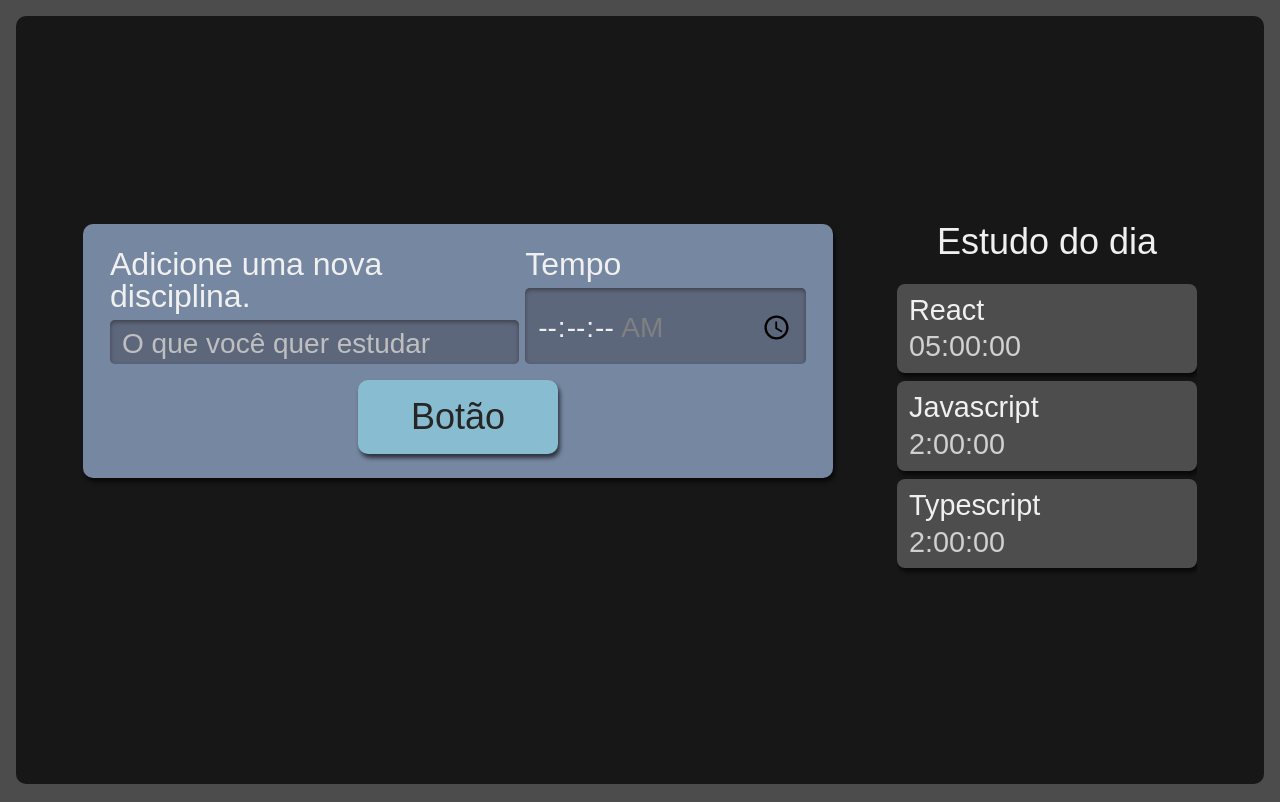
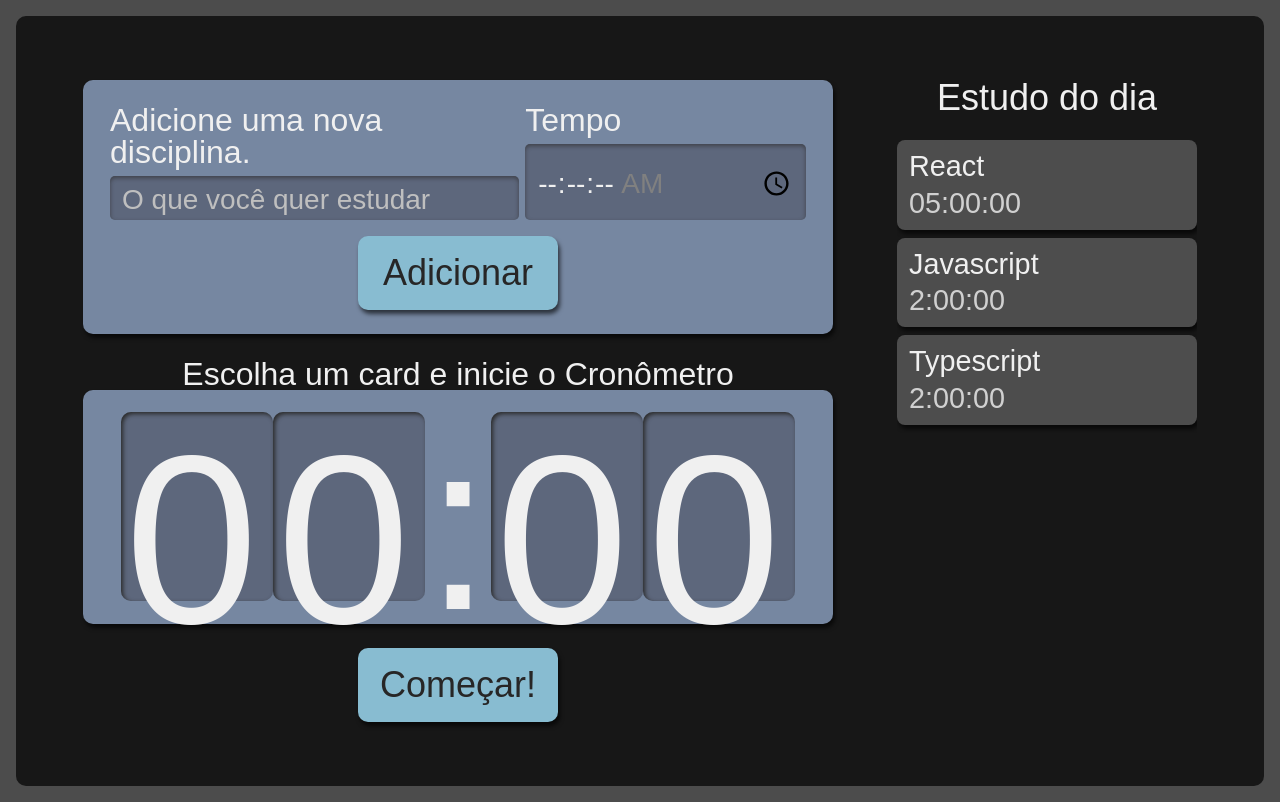
Before and after one commit to Icaro-AS/plano-estudos, a React (Create React App) app: page / in a window 1280 px wide. Built offline with nearby package versions, Linux system fonts and the light colour scheme.

Commit message:
Refatorando com props e criando cronometro

```diff
--- a/src/components/Botao/index.tsx
+++ b/src/components/Botao/index.tsx
@@ -1,11 +1,11 @@
 import React from 'react';
 import style from './Botao.module.scss';
 
-class Botao extends React.Component{
+class Botao extends React.Component<{children: string}>{
     render(){
         return(
             <button className={style.botao}>
-                Botão
+                {this.props.children}
             </button>
         )
 
--- /dev/null
+++ b/src/components/Cronometro/Cronometro.module.scss
@@ -0,0 +1,59 @@
+.cronometro {
+    display: flex;
+    flex-direction: column;
+    align-items: center;
+    grid-area: cronometro;
+
+    .relogioWrapper {
+      align-items: center;
+      background-color: #7687A1;
+      border-radius: 10px;
+      box-shadow: 2px 4px 4px #0000009F;
+      box-sizing: border-box;
+      display: flex;
+      font-size: 5rem;
+      justify-content: center;
+      margin-bottom: 24px;
+      padding: 16px 12px;
+      width: 100%;
+    }
+
+    .titulo {
+      font-size: 2rem;
+    }
+
+    button {
+      background-color: #88bcd1;
+      border-radius: 10px;
+      box-shadow: 2px 4px 4px #0000009F;
+      color: #272626;
+      cursor: pointer;
+      font-size: 1.25rem;
+      padding: 16px;
+      width: 150px;
+
+      &:active {
+        background-color: #7CA6B7;
+        box-shadow: 2px 2px 4px #0000009F inset;
+        cursor: auto;
+      }
+    }
+
+    @media screen and (min-width:1280px) {
+
+      .relogioWrapper{
+        font-size: 15rem;
+      }
+
+      p {
+        font-size: 2rem;
+      }
+
+      button {
+        grid-column-start: span 2;
+        justify-self: center;
+        width: 200px;
+        font-size: 2.25rem;
+      }
+    }
+  }
--- /dev/null
+++ b/src/components/Cronometro/Relogio/Relogio.module.scss
@@ -0,0 +1,21 @@
+.relogioNumero {
+    background-color: #5D677C;
+    box-shadow: 2px 2px 4px #2B2B2B inset;
+    height: 3.6rem;
+    width: 3rem;
+    padding: 8px 4px;
+    border-radius: 10px;
+
+    @media screen and (min-width:1280px) {
+      height: 10.8rem;
+      width: 9rem;
+    }
+  }
+
+  .relogioDivisao {
+    height: 4.2rem;
+
+    @media screen and (min-width:1280px) {
+      height: 12.6rem;
+    }
+  }
--- /dev/null
+++ b/src/components/Cronometro/Relogio/index.tsx
@@ -0,0 +1,13 @@
+import style from './Relogio.module.scss';
+
+export default function Relogio() {
+  return (
+    <>
+      <span className={style.relogioNumero}>0</span>
+      <span className={style.relogioNumero}>0</span>
+      <span className={style.relogioDivisao}>:</span>
+      <span className={style.relogioNumero}>0</span>
+      <span className={style.relogioNumero}>0</span>
+    </>
+  )
+}
--- /dev/null
+++ b/src/components/Cronometro/index.tsx
@@ -0,0 +1,17 @@
+import Botao from "../Botao";
+import Relogio from "./Relogio";
+import style from './Cronometro.module.scss';
+
+export default function Cronometro() {
+  return (
+    <div className={style.cronometro}>
+      <p className={style.titulo}>Escolha um card e inicie o Cronômetro</p>
+      <div className={style.relogioWrapper}>
+        <Relogio />
+      </div>
+      <Botao>
+        Começar!
+      </Botao>
+    </div>
+  )
+}
--- a/src/components/Formulario/index.tsx
+++ b/src/components/Formulario/index.tsx
@@ -32,7 +32,9 @@
                         required
                     />
                 </div>
-                <Botao/>
+                <Botao>
+                    Adicionar
+                </Botao>
             </form>
         )
 
--- /dev/null
+++ b/src/components/Lista/Item/index.tsx
@@ -0,0 +1,12 @@
+import style from '../Lista.module.scss';
+
+export default function Item({tarefa, tempo}:{tarefa: string, tempo: string} ){
+    return(
+        <li className={style.item}>
+            <h3> {tarefa}</h3>
+            <span>{tempo}</span>
+        </li>
+
+    )
+
+}
--- a/src/components/Lista/index.tsx
+++ b/src/components/Lista/index.tsx
@@ -1,4 +1,5 @@
 import React from 'react';
+import Item from './Item';
 import style from './Lista.module.scss';
 
 function Lista(){
@@ -21,10 +22,10 @@
             <h2>Estudo do dia</h2>
             <ul>
                 {tarefas.map((item, index) =>(
-                    <li key={index} className={style.item}>
-                        <h3> {item.tarefa}</h3>
-                        <span>{item.tempo}</span>
-                    </li>
+                  <Item
+                    key = {index}
+                    {...item}
+                  />
                 ))}
             </ul>
         </aside>
--- a/src/pages/App.tsx
+++ b/src/pages/App.tsx
@@ -1,4 +1,5 @@
 import React from 'react';
+import Cronometro from '../components/Cronometro';
 import Formulario from '../components/Formulario';
 import Lista from '../components/Lista'
 import style from './App.module.scss';
@@ -8,6 +9,7 @@
     <div className={style.AppStyle}>
         <Formulario/>
         <Lista/>
+        <Cronometro/>
     </div>
   );
 }
```
